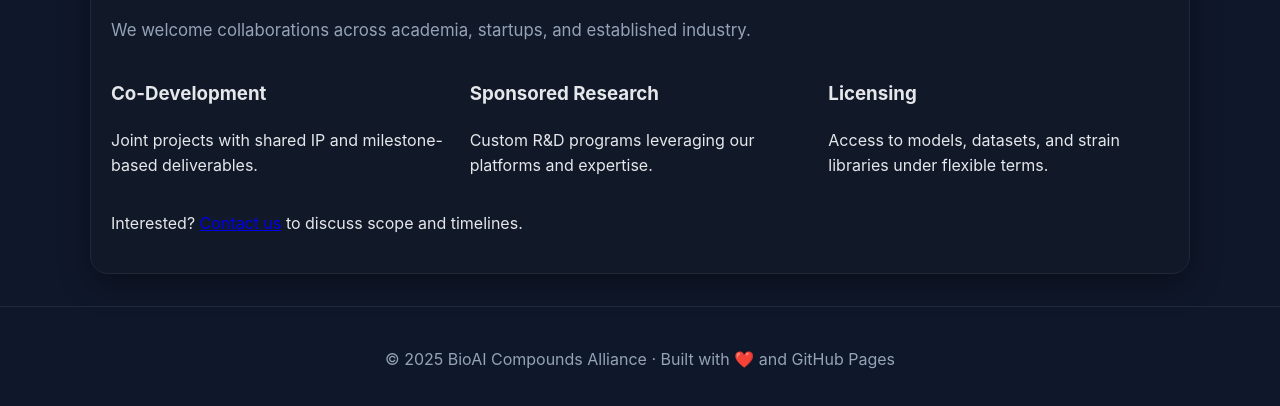
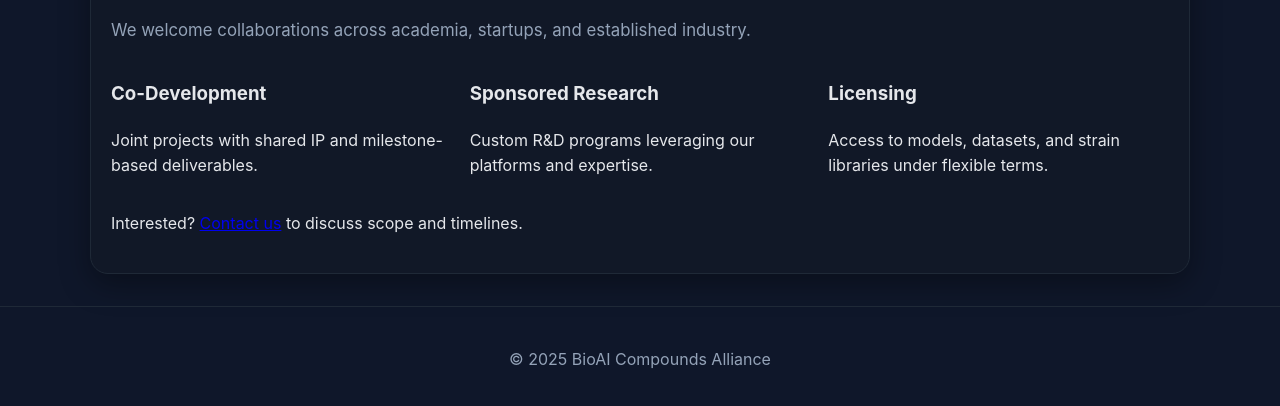
Before and after one commit to Opoku-Gyamfi/BioAI-Compounds-Alliance, a plain HTML site: page cooperation.html in a window 1280 px wide. Shown: the part 266-672 px from the top of the page. Drawn offline with Linux system fonts and the light colour scheme.

Commit message:
Remove GitHub Pages mention from footer

```diff
--- a/cooperation.html
+++ b/cooperation.html
@@ -53,7 +53,7 @@
 
 </main>
 <footer class="site-footer">
-  <p>© 2025 BioAI Compounds Alliance · Built with ❤️ and GitHub Pages</p>
+  <p>© 2025 BioAI Compounds Alliance</p>
 </footer>
 </body>
 </html>
```
